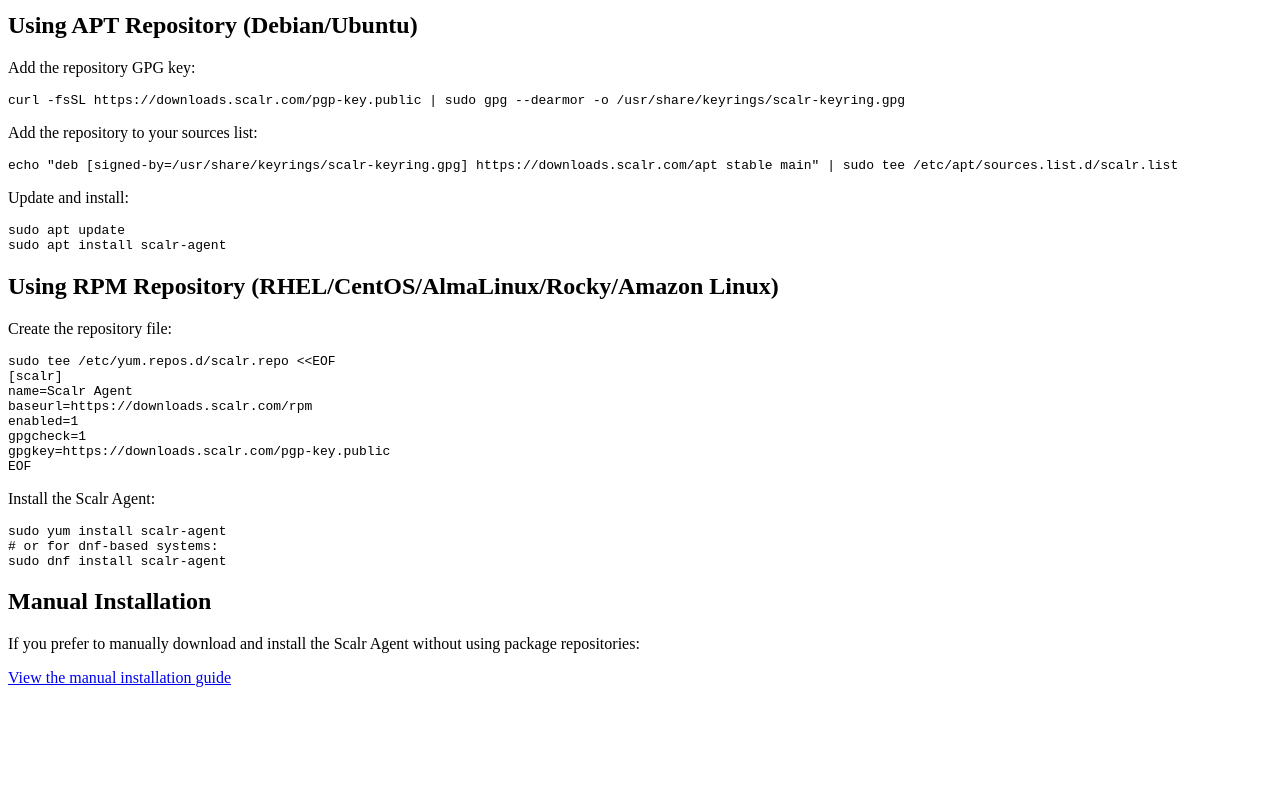
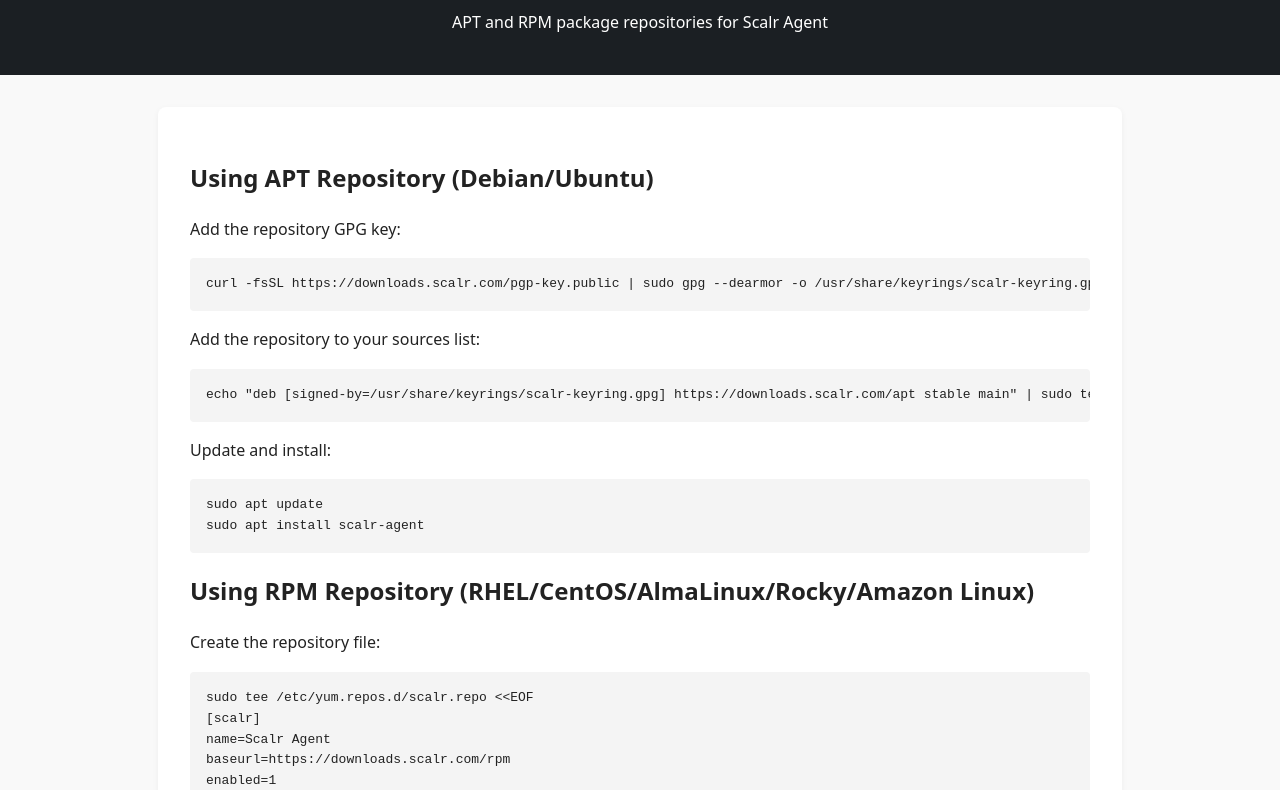
Before and after one commit to Scalr/downloads, a plain HTML site: page web/index.html in a window 1280 px wide. Shown: the part 106-896 px from the top of the page. Before the commit the page ends 809 px from the top, so only its background shows below. Drawn offline with Linux system fonts and the light colour scheme; files that its build step writes are made by us from their sources; the site is published under a folder, as on GitHub Pages, so addresses that start at the root find nothing.

```diff
--- a/web/index.html
+++ b/web/index.html
@@ -6,7 +6,7 @@
   <meta name="viewport" content="width=device-width, initial-scale=1">
   <meta name="description" content="Scalr package repository for Debian and RHEL-based systems.">
   <title>Scalr Downloads</title>
-  <link rel="stylesheet" href="/styles.css">
+  <link rel="stylesheet" href="web/styles.css">
 </head>
 
 <body>
```
Also changed, not shown: web/manual-install.html (+1 -1 lines).
